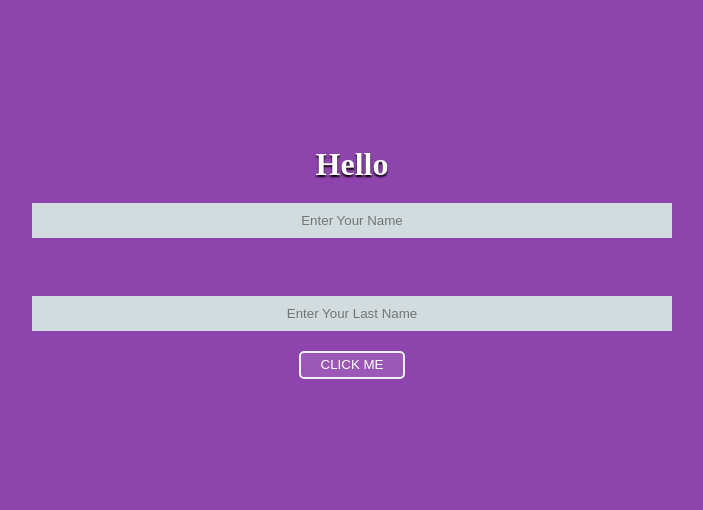
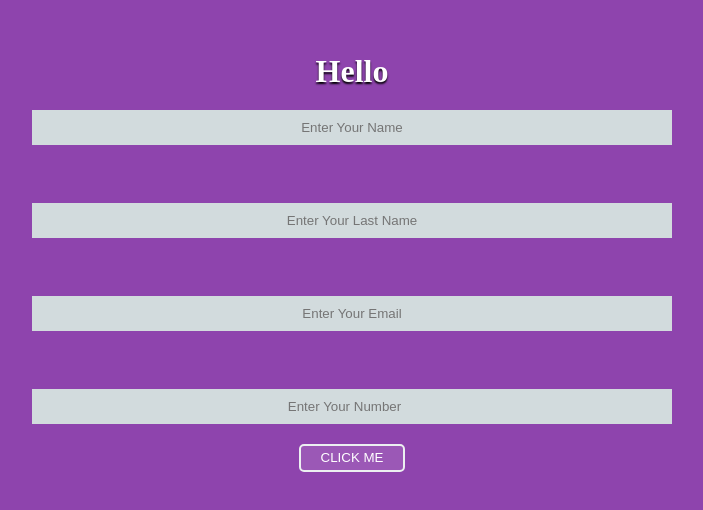
Before and after one commit to rahulanand10/React, a React (Create React App) app: page / in a window 1280 px wide. Shown: the part 138-648 px from the top of the page, without its empty margins (288-991 px from the left). Built offline with nearby package versions, Linux system fonts and the light colour scheme.

Commit message:
login-form-41

```diff
--- a/src/App.jsx
+++ b/src/App.jsx
@@ -2,33 +2,94 @@ import React,{useState} from 'react';
 
 const App=()=>{
 
-  const [name,setName]=useState();
-  const [fullName,setFullName]=useState()
-  const [lastName,setLastName]=useState()
+  const [fullName,setFullName]=useState({
+    fname:'',
+    lname:'',
+    email:'',
+    phone:''
+  });
 
-  const [lastNewName,setLastNewName]=useState()
+
   const InputEvent=(event)=>{
-    setName(event.target.value)
+    console.log(event.target.value)
+    console.log(event.target.name)
+
+    // const value=event.target.value
+    // const name=event.target.name
+
+    const {value,name}=event.target
+
+    setFullName((preValue)=>{
+      // console.log(preValue)
+      if(name === "fname"){
+        return{
+          fname:value,
+          lname:preValue.lname,
+          email:preValue.email,
+          phone:preValue.phone
+        };
+      }else if(name === "lname"){
+        return{
+          fname:preValue.fname,
+          lname:value,
+          email:preValue.email,
+          phone:preValue.phone
+        };
+      }else if(name === "email"){
+        return{
+          fname:preValue.fname,
+          lname:preValue.lname,
+          email:value,
+          phone:preValue.phone
+        };
+      }else if(name === "phone"){
+        return{
+          fname:preValue.fname,
+          lname:preValue.lname,
+          email:preValue.email,
+          phone:value,
+        };
+      }
+    })
   }
-  const InputEventTwo=(event)=>{
-    setLastName(event.target.value)
-  }
+
   const onSubmits=(event)=>{
     event.preventDefault();
-    setFullName(name)
-    setLastNewName(lastName)
+    alert('form submitted')
   }
+
   return(
     <React.Fragment>
       <div className="main_div">
         <form onSubmit={onSubmits}>
           <div className="nmain">
-            <h1>Hello {fullName} {lastNewName}</h1>
+            <h1>Hello {fullName.fname} {fullName.lname}</h1>
+            <p>{fullName.email}</p>
+            <p>{fullName.phone}</p>
+
             <input type='text' placeholder="Enter Your Name"
-            onChange={InputEvent} value={name}/>
+            name="fname"
+            onChange={InputEvent}
+            value={fullName.fname}
+            />
             <br/>
             <input type='text' placeholder="Enter Your Last Name"
-            onChange={InputEventTwo} value={lastName}/>
+            name="lname"
+            onChange={InputEvent}
+            value={fullName.lname}
+            />
+            <br/>
+            <input type='email' placeholder="Enter Your Email"
+            name="email"
+            onChange={InputEvent}
+            value={fullName.email}
+            />
+            <br/>
+            <input type='number' placeholder="Enter Your Number"
+            name="phone"
+            onChange={InputEvent}
+            value={fullName.phone}
+            />
             <button>Click me</button>
           </div>
         </form>
```
